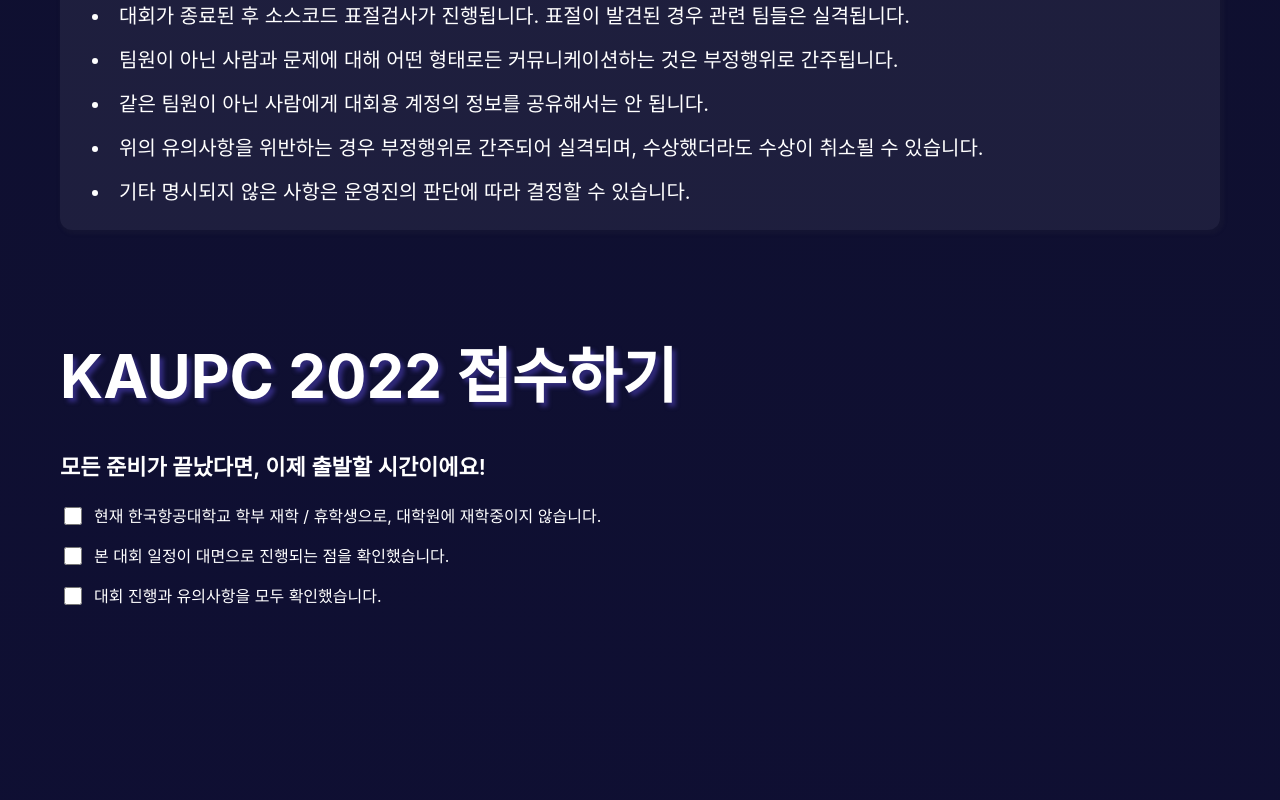
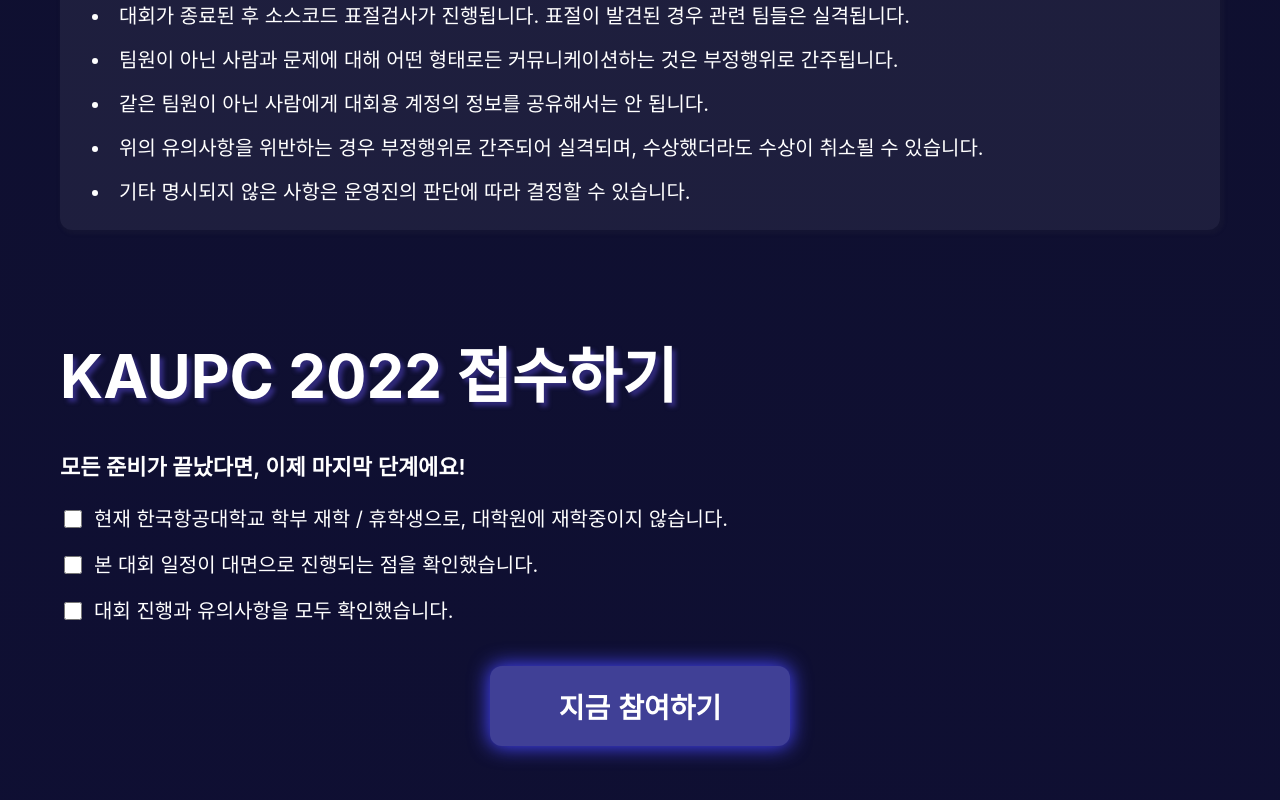
Before and after one commit to kauKoala/KAUPC-2022, a Next.js app: page / in a window 1280 px wide. Shown: the part 2278-3078 px from the top of the page. Built offline with nearby package versions, Linux system fonts and the light colour scheme; a web font is replaced by a local one.

Commit message:
feat: 접수하기 버튼 추가

```diff
--- a/components/Checkbox.jsx
+++ b/components/Checkbox.jsx
@@ -1,5 +1,6 @@
 import styled from "@emotion/styled";
 import React from "react";
+import { SMALL_WIDTH } from "styles/layouts.ts";
 
 const Checkbox = ({ label, isChecked, onClick }) => {
   return (
@@ -28,7 +29,20 @@
 
   label {
     cursor: pointer;
+    flex: 1;
     line-height: 1.5;
+    font-size: 20px;
+  }
+
+  @media screen and (max-width: ${SMALL_WIDTH}) {
+    input {
+      width: 14px;
+      height: 14px;
+    }
+
+    label {
+      font-size: 15px;
+    }
   }
 `;
 
--- a/components/Sections/FAQSection.jsx
+++ b/components/Sections/FAQSection.jsx
@@ -3,13 +3,18 @@
 import Section from "components/Section";
 import React from "react";
 import { useState } from "react";
+import { SMALL_WIDTH } from "styles/layouts.ts";
 
 const applyConditionList = [
   {
-    label: "현재 한국항공대학교 학부 재학 / 휴학생으로, 대학원에 재학중이지 않습니다.",
+    label:
+      "현재 한국항공대학교 학부 재학 / 휴학생으로, 대학원에 재학중이지 않습니다.",
     isChecked: false,
   },
-  { label: "본 대회 일정이 대면으로 진행되는 점을 확인했습니다.", isChecked: false },
+  {
+    label: "본 대회 일정이 대면으로 진행되는 점을 확인했습니다.",
+    isChecked: false,
+  },
   { label: "대회 진행과 유의사항을 모두 확인했습니다.", isChecked: false },
 ];
 
@@ -18,14 +23,22 @@
 
   const handleConditionCheck = (conditionIndex) => {
     const _applyCondition = applyCondition;
-    _applyCondition[conditionIndex].isChecked = !_applyCondition[conditionIndex].isChecked;
+    _applyCondition[conditionIndex].isChecked =
+      !_applyCondition[conditionIndex].isChecked;
     setApplyCondition([..._applyCondition]);
+  };
+
+  const openApplyForm = () => {
+    window.open("");
   };
 
   return (
     <Section>
       <Section.Title>KAUPC 2022 접수하기</Section.Title>
-      <Section.SubTitle>모든 준비가 끝났다면, 이제 출발할 시간이에요!</Section.SubTitle>
+      <Content>
+        <Section.SubTitle>
+          모든 준비가 끝났다면, 이제 마지막 단계에요!
+        </Section.SubTitle>
         <CheckboxList>
           {applyConditionList.map((labelItem, index) => {
             const { label, isChecked } = labelItem;
@@ -39,20 +52,51 @@
             );
           })}
         </CheckboxList>
+      </Content>
+      <ApplyButton>지금 참여하기</ApplyButton>
     </Section>
   );
 };
 
-const Info = styled.p`
-  font-size: 18px;
-  margin: 12px 0;
-`;
-
 const CheckboxList = styled.div`
   margin-top: 24px;
+  text-align: left;
   display: flex;
   flex-direction: column;
   gap: 16px;
 `;
 
+const Content = styled.div``;
+
+const ApplyButton = styled.button`
+  -webkit-box-shadow: 0px 0px 20px 1px #4847ff;
+  box-shadow: 0px 0px 20px 1px #4847ff;
+  width: 300px;
+  display: flex;
+  justify-content: center;
+  margin: 0 auto;
+  margin-top: 40px;
+  font-size: 20px;
+  padding: 20px 12px;
+  border-radius: 12px;
+  outline: none;
+  border: none;
+  font-size: 28px;
+  font-weight: 700;
+  background-color: #404096;
+  cursor: pointer;
+  transition: 0.2s ease-in-out background-color;
+
+  &:hover {
+    background-color: #000;
+  }
+
+  @media screen and (max-width: ${SMALL_WIDTH}) {
+    & {
+      padding: 16px 10px;
+      font-size: 22px;
+    }
+  }
+`;
+
 export default FAQSection;
```
Lines whose indentation alone changed are shown as unchanged.
